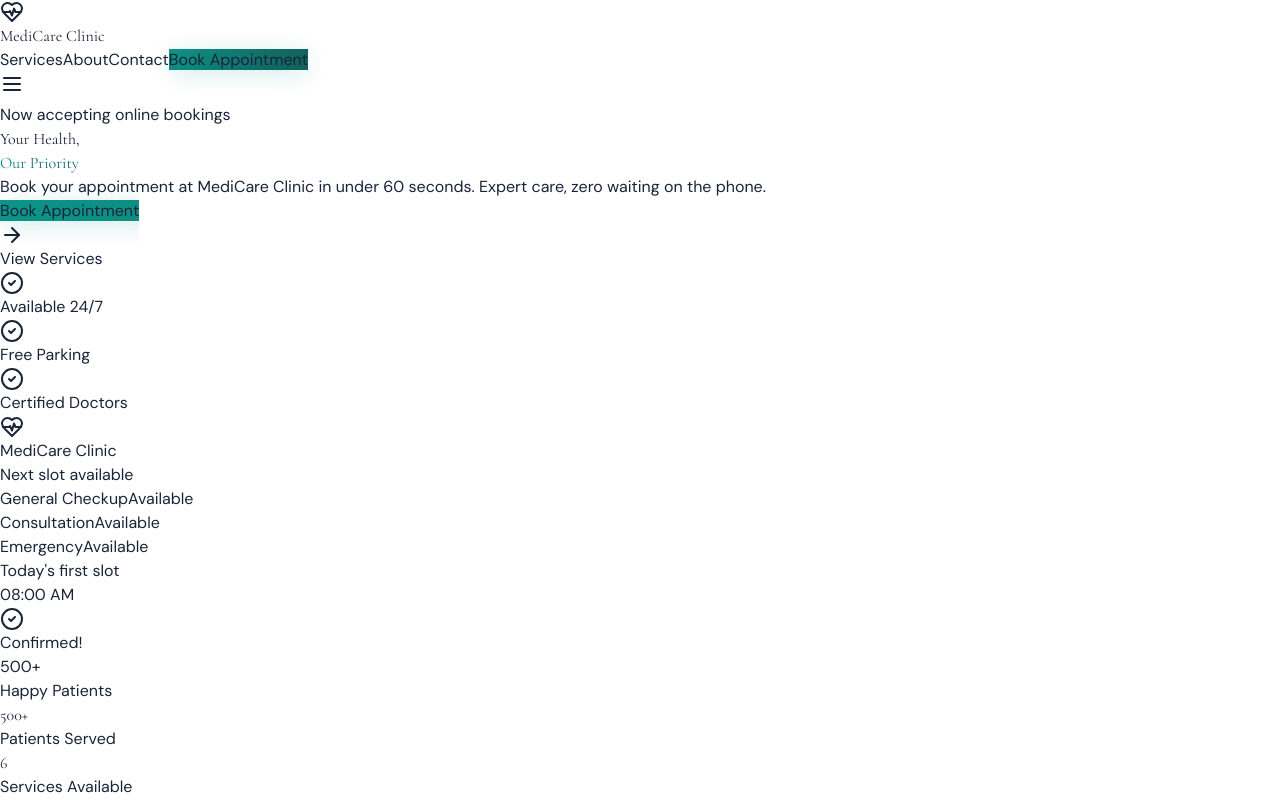
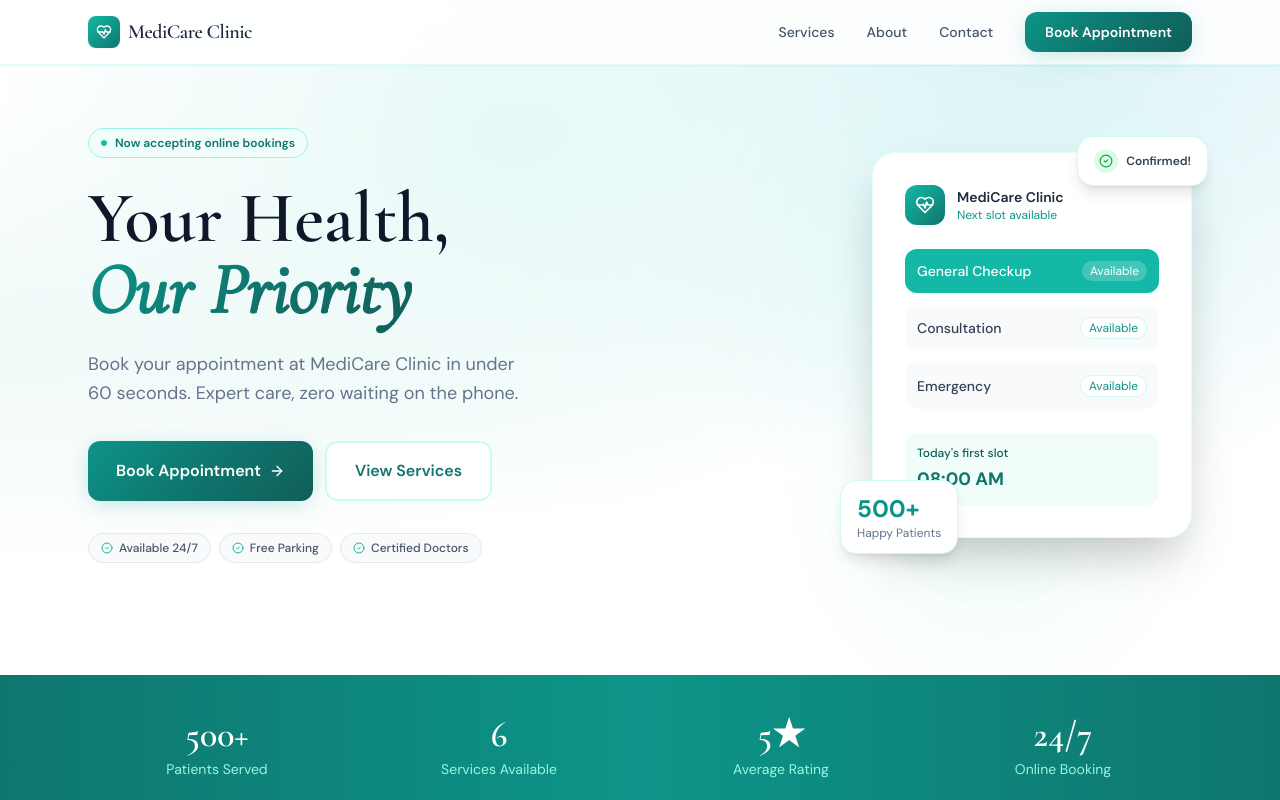
Before and after one commit to ajsavage123/Booking-website-, a Next.js app: page / in a window 1280 px wide. Shown: the top 800 px of the page. Built offline with nearby package versions, Linux system fonts and the light colour scheme.

Commit message:
Add tailwind.config.js

```diff
--- /dev/null
+++ b/tailwind.config.js
@@ -0,0 +1,78 @@
+/** @type {import('tailwindcss').Config} */
+module.exports = {
+  content: [
+    "./pages/**/*.{js,ts,jsx,tsx,mdx}",
+    "./components/**/*.{js,ts,jsx,tsx,mdx}",
+    "./app/**/*.{js,ts,jsx,tsx,mdx}",
+  ],
+  theme: {
+    extend: {
+      fontFamily: {
+        display: ["'Cormorant Garamond'", "serif"],
+        body: ["'DM Sans'", "sans-serif"],
+        mono: ["'DM Mono'", "monospace"],
+      },
+      colors: {
+        teal: {
+          50: "#f0fdfa",
+          100: "#ccfbf1",
+          200: "#99f6e4",
+          300: "#5eead4",
+          400: "#2dd4bf",
+          500: "#14b8a6",
+          600: "#0d9488",
+          700: "#0f766e",
+          800: "#115e59",
+          900: "#134e4a",
+          950: "#042f2e",
+        },
+        brand: {
+          50: "#f0fdf9",
+          100: "#d0f5ee",
+          200: "#a3ebde",
+          300: "#65d8c5",
+          400: "#2ebdaa",
+          500: "#17a090",
+          600: "#128075",
+          700: "#136660",
+          800: "#14524e",
+          900: "#154542",
+          950: "#052b29",
+        },
+        coral: {
+          400: "#fb7a6e",
+          500: "#f85f51",
+        },
+        slate: {
+          850: "#1a2438",
+        },
+      },
+      backgroundImage: {
+        "mesh-light":
+          "radial-gradient(at 40% 20%, hsla(174,60%,94%,1) 0px, transparent 50%), radial-gradient(at 80% 0%, hsla(189,60%,91%,1) 0px, transparent 50%), radial-gradient(at 0% 50%, hsla(174,50%,96%,1) 0px, transparent 50%)",
+        "mesh-dark":
+          "radial-gradient(at 40% 20%, hsla(174,60%,10%,1) 0px, transparent 50%), radial-gradient(at 80% 0%, hsla(189,50%,8%,1) 0px, transparent 50%)",
+      },
+      animation: {
+        "fade-up": "fadeUp 0.5s ease forwards",
+        "fade-in": "fadeIn 0.4s ease forwards",
+        shimmer: "shimmer 2s infinite",
+      },
+      keyframes: {
+        fadeUp: {
+          from: { opacity: "0", transform: "translateY(20px)" },
+          to: { opacity: "1", transform: "translateY(0)" },
+        },
+        fadeIn: {
+          from: { opacity: "0" },
+          to: { opacity: "1" },
+        },
+        shimmer: {
+          "0%": { backgroundPosition: "-200% 0" },
+          "100%": { backgroundPosition: "200% 0" },
+        },
+      },
+    },
+  },
+  plugins: [],
+};
```
